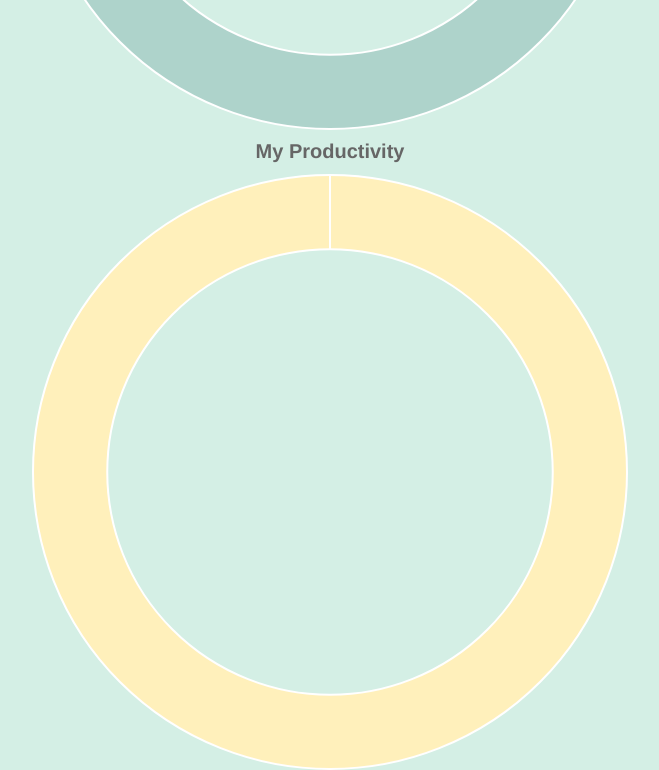
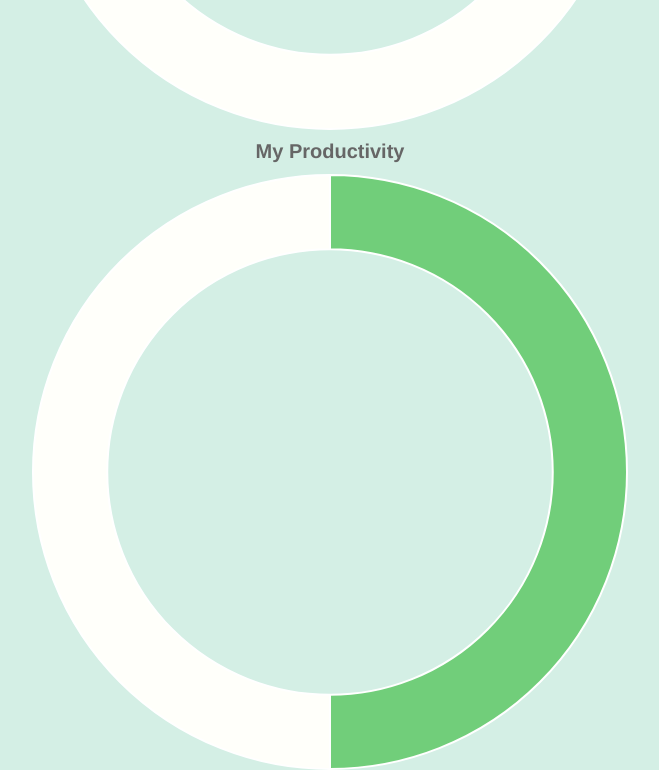
Before and after one commit to Carol217/hackdartmouth-vi, a React (Create React App) app in the folder web/: page / in a window 1280 px wide. Shown: the part 640-1410 px from the top of the page, without its empty margins (310-969 px from the left). Built offline with nearby package versions, Linux system fonts and the light colour scheme.

Commit message:
changing color

```diff
--- a/web/src/App.js
+++ b/web/src/App.js
@@ -3,9 +3,11 @@ import logo from './logo.svg';
 import TaskList from './TaskList'
 import ProductivityDonutChart from './ProductivityDonutChart'
 import ProgressDonutChart from './ProgressDonutChart'
+import BarChart from './BarChart';
 
 const ProgressContext = React.createContext({checked: 0, unchecked: 1, chartInstance: null})
-const ProductivityContext = React.createContext({timeProductive: 1, timeUnproductive: 0, chartInstance:null})
+const ProductivityContext = React.createContext({timeProductive: 1, timeUnproductive: 1, chartInstance:null})
+const BarContext = React.createContext({toggleOption: 0, chartInstance:null})
 
 const tasks = [
   {checked: false, value: "Click here to add to-dos!", shouldFocus: false}
@@ -19,6 +21,7 @@ function App() {
       <ProgressDonutChart context={ProgressContext}/>
 
       <ProductivityDonutChart context={ProductivityContext}/>
+      <BarChart context={BarContext}/>
     </div>
   );
 }
--- /dev/null
+++ b/web/src/BarChart.jsx
@@ -0,0 +1,78 @@
+import React, { useEffect, useRef, useState, useContext } from 'react';
+import Chartjs from 'chart.js';
+
+
+// this a wrapper to generate a Donut Chart
+// id is a numerical identifier for the cahrt
+// labels is a list of the different sections (complet & incomplete)
+// there should be 2 labels
+// datasets should be a dictionary containing:
+//      label: String
+//      backgroundColor: List of hex values
+//      hoverBackgroundColor: list of hex values
+//      data: values of each label.
+
+const BarChart = ({context}) => {
+  const chartContainer = useRef(null);
+  const [chartInstance, setChartInstance] = useState(null);
+  const contextValues = useContext(context);
+
+  contextValues.chartInstance = chartInstance
+  const state = {
+    id: "barChart",
+    labels: ["9am", "10am", "11am", "12pm", "1pm"],
+    datasets: [
+      {
+        label: 'Productivity',
+        backgroundColor: [
+          '#FFFFFA',
+          '#FFF3C9',
+          '#FFFFFA',
+          '#FFF3C9'
+        ],
+        hoverBackgroundColor: [
+          '#D1DAD8',
+          '#C19700',
+          '#D1DAD8',
+          '#C19700'
+        ],
+        data: [50, 80, 40, 72]
+      }
+    ]
+  };
+
+  const chartConfig = {
+    type: 'bar',
+    data: state,
+    options: {
+        title:{
+            display:false
+        },
+        legend:{
+            display:false
+        },
+        scales: {
+            yAxes: [{
+                ticks: {
+                    beginAtZero: true
+                }
+            }]
+        }
+    }
+  };
+
+  useEffect(() => {
+    if (chartContainer && chartContainer.current) {
+      const newChartInstance = new Chartjs(chartContainer.current, chartConfig);
+      setChartInstance(newChartInstance);
+    }
+  }, [chartContainer]);
+
+  return (
+    <div id={state.id}>
+      <canvas ref={chartContainer} />
+    </div>
+  );
+};
+
+export default BarChart;
--- a/web/src/ProductivityDonutChart.jsx
+++ b/web/src/ProductivityDonutChart.jsx
@@ -4,8 +4,11 @@ import { useContext } from 'react';
 const ProductivityDonutChart = ({context}) => {
 
     const contextValues = useContext(context);
-    const data = [contextValues.timeProductive, contextValues.timeUnproductive];
 
+    const updateDataset = (newData) => {
+      contextValues.chartInstance.data.datasets[0].data = newData;
+      contextValues.chartInstance.update();
+    };
 
     const productivityState = {
         id: "productivityChart",
@@ -15,14 +18,14 @@ const ProductivityDonutChart = ({context}) => {
           {
             label: 'Productivity',
             backgroundColor: [
-              '#FFF0BB',
-              '#AED3CB'
+              '#71CE7A',
+              '#FFFFFA'
             ],
             hoverBackgroundColor: [
-              '#E4C000',
-              '#AED3CB'
+              '#83BDB0',
+              '#D1DAD8'
             ],
-            data: data
+            data: [contextValues.timeProductive, contextValues.timeUnproductive]
           }
         ]
       };
--- a/web/src/ProgressDonutChart.jsx
+++ b/web/src/ProgressDonutChart.jsx
@@ -13,12 +13,13 @@ const ProgressDonutChart = ({context}) => {
           {
             label: 'Progress',
             backgroundColor: [
-              '#F8FFFC',
-              '#AED3CB'
+                '#FFF3C9',
+                '#FFFFFA'
+
             ],
             hoverBackgroundColor: [
-              '#D1DAD8',
-              '#AED3CB'
+                '#D29538',
+                '#D1DAD8'
             ],
             data: [contextValues.checked, contextValues.unchecked]
           }
```
